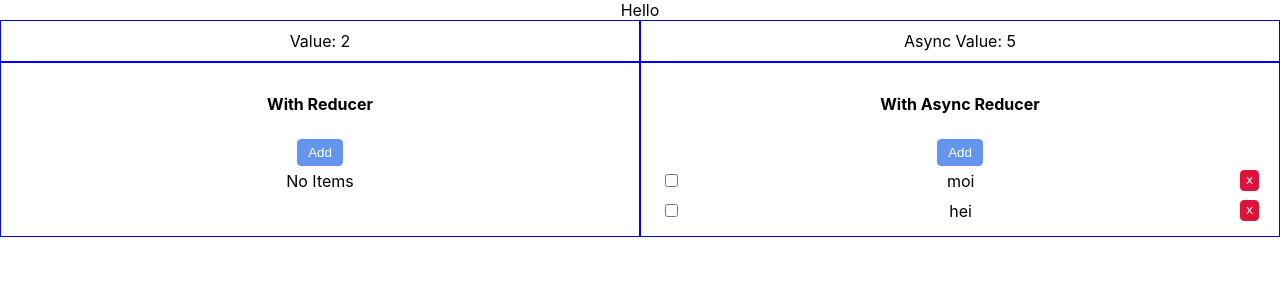
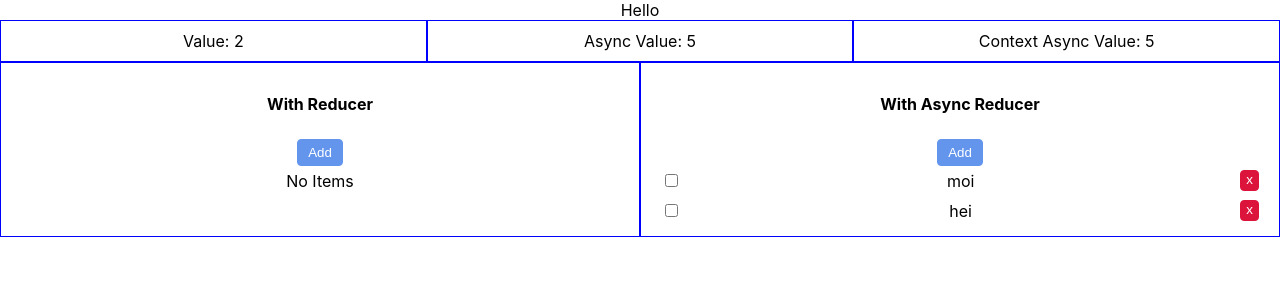
Before and after one commit to tkarling/testing-samples, a React (Create React App) app: page / in a window 1280 px wide. Shown: the top 300 px of the page. Built offline with nearby package versions, Linux system fonts and the light colour scheme.

Commit message:
added WithContextAsyncState

```diff
--- a/src/App.tsx
+++ b/src/App.tsx
@@ -4,6 +4,7 @@ import './App.css'
 import Basic from './components/Basic'
 import WithState from './components/WithState/WithState'
 import WithAsync from './components/WithState/WithAsync'
+import WithAsyncProvider from './components/WithState/WithContextAsyncState'
 import WithReducer from './components/WithReducer/WithReducer'
 import WithAsyncReducer from './components/WithReducer/WithAsyncReducer'
 
@@ -25,6 +26,9 @@ const App: React.FC = () => {
         <Widget>
           <WithAsync />
         </Widget>
+        <Widget>
+          <WithAsyncProvider />
+        </Widget>
       </Row>
       <Row>
         <Widget>
--- /dev/null
+++ b/src/components/WithState/Common.tsx
@@ -0,0 +1,31 @@
+import React, { useEffect, useState } from 'react'
+import { getValue } from '../../api/service'
+
+export const useValue = () => {
+  const [value, setValue] = useState(0)
+  useEffect(() => {
+    getValue()
+      .then(updatedValue => setValue(updatedValue))
+      .catch(error => console.error('Error in useValue', error))
+  }, [])
+
+  const increment = () => setValue(value => value + 1)
+  return { value, increment }
+}
+
+export const Value = ({
+  value,
+  increment,
+  title
+}: {
+  value: number
+  increment: any
+  title: string
+}) =>
+  value ? (
+    <div onClick={increment} id="value" data-testid="value">
+      {title}: {value}
+    </div>
+  ) : (
+    <div data-testid="loading">Loading...</div>
+  )
--- a/src/components/WithState/WithAsync.tsx
+++ b/src/components/WithState/WithAsync.tsx
@@ -1,20 +1,10 @@
-import React, { useState, useEffect } from 'react'
-import { getValue } from '../../api/service'
+import React from 'react'
+import { Value, useValue } from './Common'
 
-const WithState = () => {
-  const [value, setValue] = useState(0)
-  useEffect(() => {
-    getValue().then(updatedValue => setValue(updatedValue))
-  }, [])
+const WithAsyncState = () => {
+  const { value, increment } = useValue()
 
-  const increment = () => setValue(value => value + 1)
-  return value ? (
-    <div onClick={increment} id="value" data-testid="value">
-      Async Value: {value}
-    </div>
-  ) : (
-    <div data-testid="loading">Loading...</div>
-  )
+  return <Value title="Async Value" value={value} increment={increment} />
 }
 
-export default WithState
+export default WithAsyncState
--- /dev/null
+++ b/src/components/WithState/WithContextAsyncState.tsx
@@ -0,0 +1,27 @@
+import React, { useContext } from 'react'
+import { Value, useValue } from './Common'
+
+const WithAsyncConsumer = () => {
+  const value = useContext(ValueContext)
+  const { increment } = useContext(ActionContext)
+  return (
+    <Value title="Context Async Value" value={value} increment={increment} />
+  )
+}
+
+const ValueContext = React.createContext(0)
+const ActionContext = React.createContext({ increment: () => {} })
+
+const WithAsyncProvider = () => {
+  const { value, increment } = useValue()
+
+  return (
+    <ActionContext.Provider value={{ increment }}>
+      <ValueContext.Provider value={value}>
+        <WithAsyncConsumer />
+      </ValueContext.Provider>
+    </ActionContext.Provider>
+  )
+}
+
+export default WithAsyncProvider
```
Also changed, not shown: 1 other file (tests, documents, lock files or other folders).
